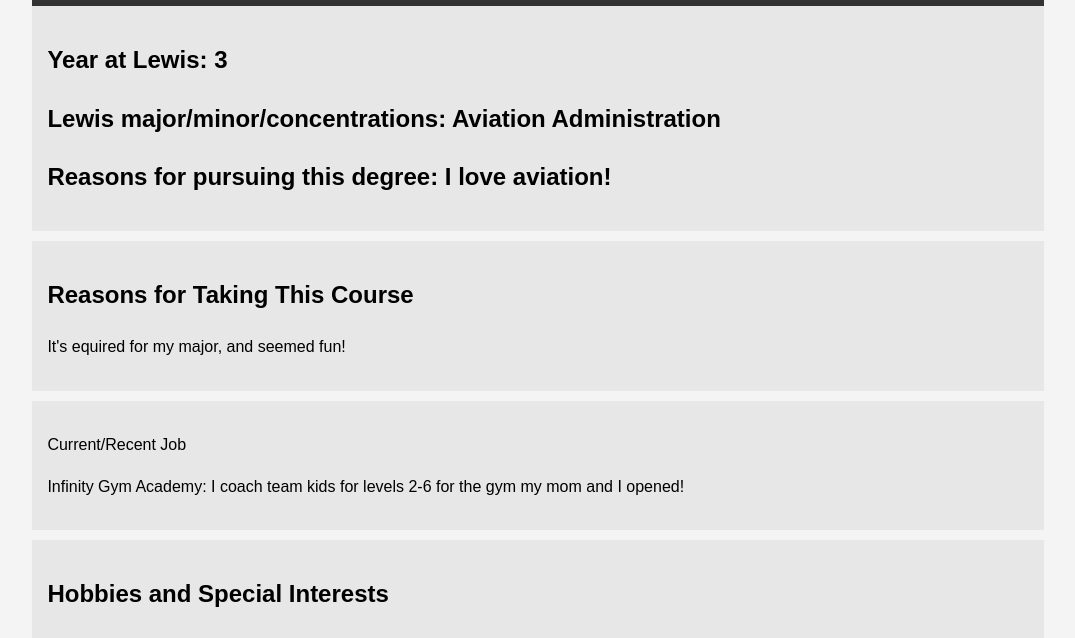
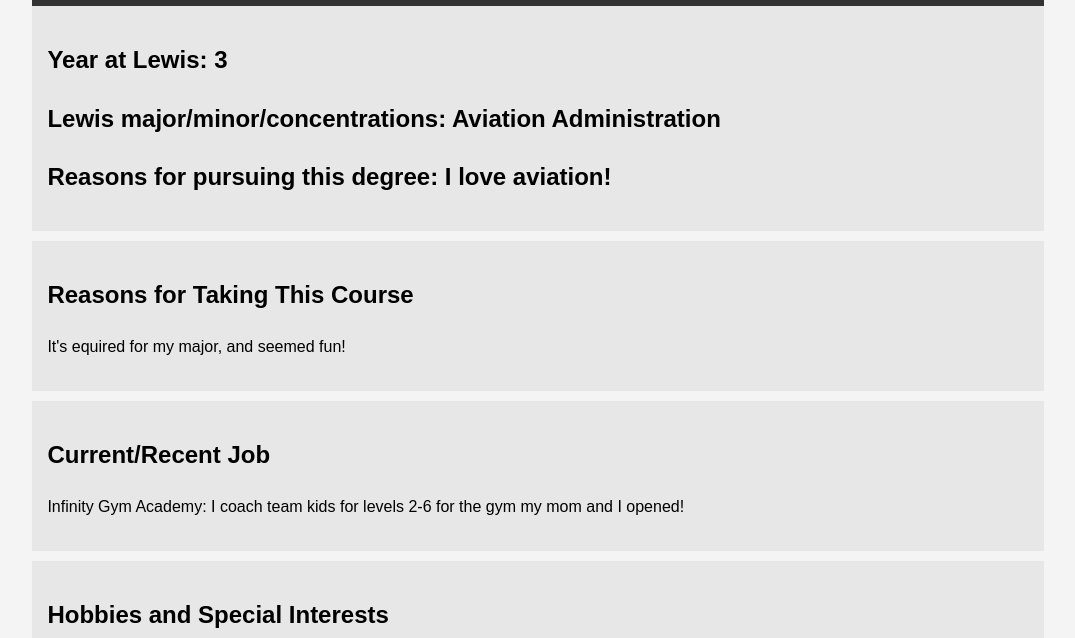
Before and after one commit to Brynlee-keeran/me, a plain HTML site: page index.html in a window 1280 px wide. Shown: the part 144-782 px from the top of the page, without its empty margins (102-1177 px from the left). Drawn offline with Linux system fonts and the light colour scheme.

Commit message:
Tried to fix "Current/Recent Job"

```diff
--- a/index.html
+++ b/index.html
@@ -47,7 +47,7 @@
         </section>
 
 		<section class="job">
-            <p>Current/Recent Job</p>
+            <h2>Current/Recent Job</h2>
 			<p>Infinity Gym Academy: I coach team kids for levels 2-6 for the gym my mom and I opened!</p>
         </section>
 
```
